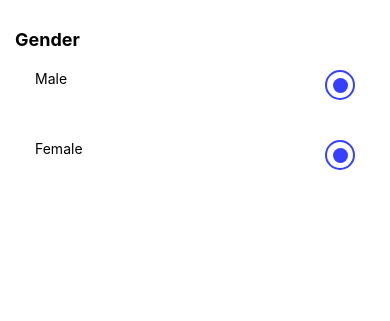
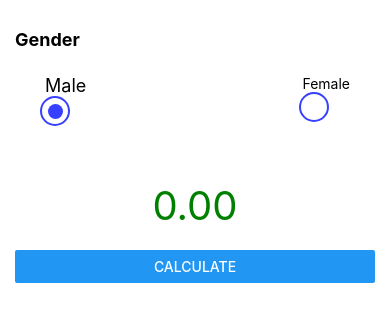
Before and after one commit to AatuTHu/Web--ja--hybriditeknologiat, a React Native app in the folder alcometer/: screen / in a window 390 px wide. Shown: the part 313-634 px from the top of the page. Built offline with nearby package versions, Linux system fonts and the light colour scheme.

Commit message:
Almost Done
Alcometer

```diff
--- a/alcometer/App.js
+++ b/alcometer/App.js
@@ -6,23 +6,32 @@ import { useState } from 'react'
 export default function App() {
 
 
-  const [toggleRadio, setToggleRadio] = useState(false)
-  const [man, setMan] = useState(false)
-  const [woman, setWoman] = useState(true)
-  const [gender, setGender] = useState(0)
+  const [checked, setChecked] = useState(0);
+  const [weight, setWeight] = useState(0);
+  const [bottles, setBottles] = useState(0);
+  const [hours, setHours] = useState(0);
+  const [answer, setAnswer] = useState(0)
+  var gender = ['Male','Female'];
 
 
-    const toggleRadioBtn = () => {
-      setToggleRadio(!toggleRadio)
+  const calculate = () => {
+
+    let litres = bottles * 0.33;
+    let grams = litres*8*4.5;
+    let burning = weight / 10;
+    let gramsLeft = grams - (hours*burning)
+    let type;
+
+    if(checked == 0) {
+      type = 0.7
+    } else {
+      type = 0.6
     }
 
-    const renderRadio = () => {
-      if(toggleRadio) {
-        return (<View></View>)
-      } else {
-        return (<View style = { styles.selectedRadioBtn }></View>)
-      }
-    }
+    setAnswer ( gramsLeft/(weight*type) )
+  }
+
+
 
 
 
@@ -32,11 +41,11 @@ export default function App() {
       <ScrollView>
         <Text style={styles.title}>Alcometer</Text>
           <Text style={styles.subTitle}>Weight</Text>
-           <TextInput style={styles.textInput} placeholder={"Weight"} keyboardType="number-pad"></TextInput>
+           <TextInput style={styles.textInput} placeholder={"Weight"} keyboardType="number-pad" onChangeText={ value => setWeight(value)}></TextInput>
 
             <View style={styles.seprator}/>
               <Text style={styles.subTitle}>Bottles</Text>
-            <NumericInput type='up-down' onChange={value => console.log(value)}
+            <NumericInput type='up-down' onChange={value => setBottles(value)}
                                          totalWidth={325}
                                          totalHeight={45}
                                          minValue={0}
@@ -44,28 +53,44 @@ export default function App() {
 
             <View style={styles.seprator}/>
               <Text style={styles.subTitle}>Hours</Text>
-            <NumericInput type='up-down' onChange={value => console.log(value)}
+            <NumericInput type='up-down' onChange={value => setHours(value)}
                                          totalWidth={325}
                                          totalHeight={45}
                                          minValue={0}
             />
 
             <View style={styles.seprator}/>
-            <Text style={styles.subTitle}>Gender</Text>
-              <View style={styles.radioContainer}>
-                <Text>Male</Text>
-                  <TouchableOpacity style = { styles.radioBtn } onPress={() => toggleRadioBtn()}>
-                      {renderRadio()}
-                  </TouchableOpacity>
-              </View>
+              <Text style={styles.subTitle}>Gender</Text>
 
-              <View style={styles.radioContainer}>
-                <Text>Female</Text>
-                  <TouchableOpacity style = { styles.radioBtn } onPress={() => toggleRadioBtn() } >
-                      {renderRadio()}
-                  </TouchableOpacity>
-              </View>
+                <View style = { styles.radioContainer}>
+                  {gender.map((gender, key) => {
+                      return(
+                        <View key={gender}>
+                          {checked == key ? (
+                            <View>
+                              <Text style = { styles.Text }> { gender }</Text>
+                            <TouchableOpacity style={styles.radioBtn}>
+                              <View style = { styles.selectedRadioBtn}/>
+                            </TouchableOpacity>
+                          </View>
+                          ) : (
+                            <View>
+                              <Text> { gender }</Text>
+                                <TouchableOpacity style={styles.radioBtn} onPress={() => { setChecked(key) }}>
+                                  <View style = {styles.unselected}></View>
+                                </TouchableOpacity>
+                              </View>
+                          )}
+                      </View>
+                      )
+                  })}
+                </View>
 
+                <View style={styles.seprator}/>
+                  <View style = {styles.answerContainer}>
+                     <Text style = {styles.answerText}>{answer.toFixed(2)}</Text>
+                  </View>
+                    <Button title = {'Calculate'} onPress = {() => calculate()}></Button>
         <StatusBar style="auto" />
       </ScrollView>
     </View>
@@ -102,7 +127,7 @@ const styles = StyleSheet.create({
     margin: 10,
   },
   radioContainer: {
-    margin: 20,
+    margin: 25,
     flexDirection: 'row',
     justifyContent: 'space-between'
   },
@@ -120,6 +145,20 @@ const styles = StyleSheet.create({
       height: 15,
       borderRadius: 50,
       backgroundColor: '#3740ff',
+  },
+  unselectedRadioBtn: {
+    backgroundColor: '#fff'
+  },
+  Text: {
+    fontSize: 18
+  },
+  answerContainer: {
+    alignItems: 'center',
+    marginBottom: 20,
+  },
+  answerText : {
+    fontSize: 40,
+    color: "green",
+  },
 
-  },
 });
```
